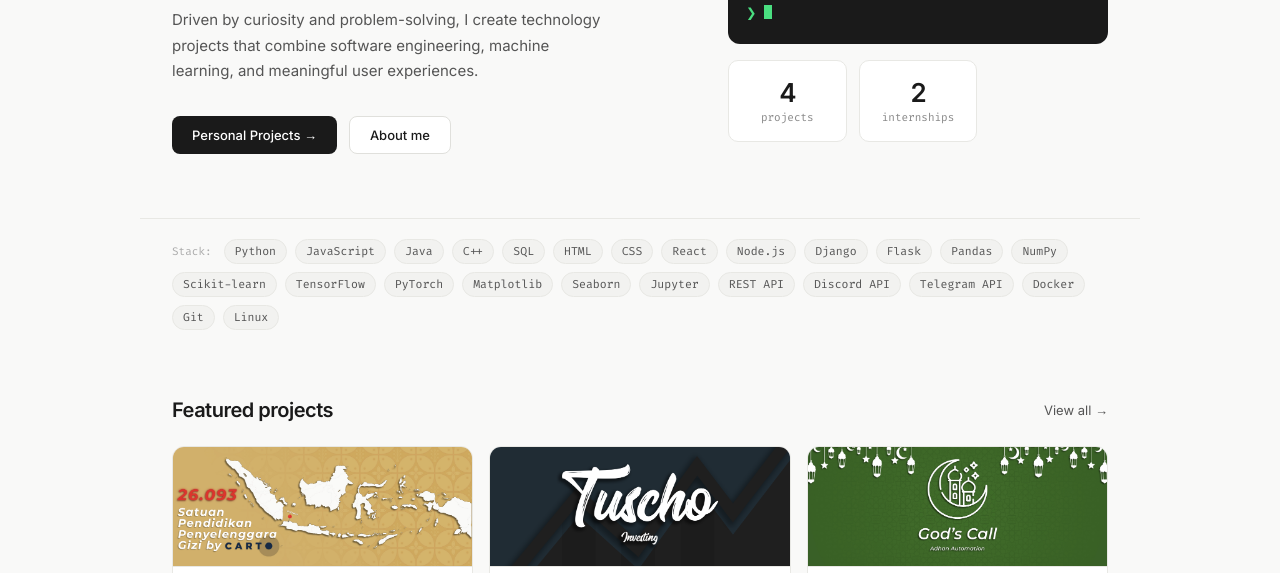
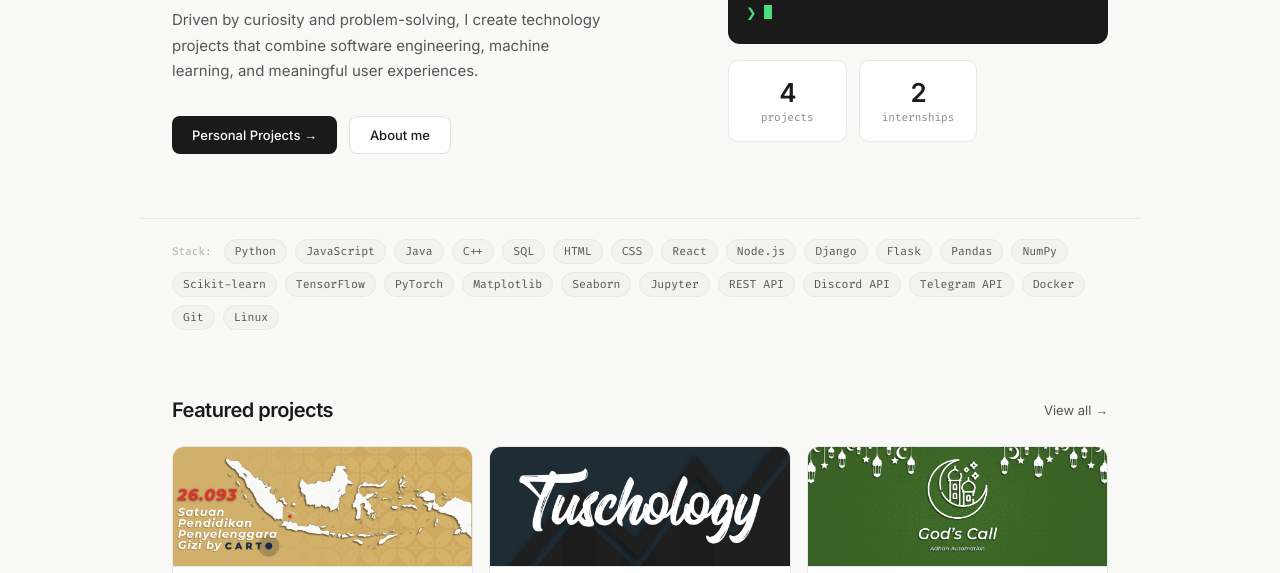
Before and after one commit to demuuus/portfolio, a plain HTML site: page index.html in a window 1280 px wide. Shown: the part 379-952 px from the top of the page. Drawn offline with Linux system fonts and the light colour scheme.

Commit message:
tuschology.jpg

```diff
--- a/index.html
+++ b/index.html
@@ -129,7 +129,7 @@
     </a>
 
     <a class="proj-card" href="projects/tuschology-idx-bot.html">
-      <div class="proj-top c1"><img src="assets/tuschology.png" alt="Tuschology"/></div>
+      <div class="proj-top c1"><img src="assets/tuschology.jpg" alt="Tuschology"/></div>
       <div class="proj-body">
         <div class="proj-cat">Bot / Automation · 2025</div>
         <div class="proj-title">Tuschology-IDX-Bot</div>
```
Also changed, not shown: projects.html (+1 -1 lines), projects/tuschology-idx-bot.html (+1 -1 lines), assets/tuschology.jpg (added).
